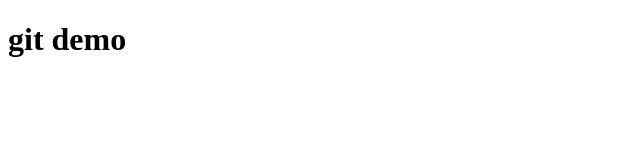
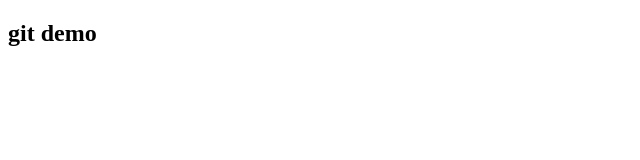
Before and after one commit to salama135/git-demo, a plain HTML site: page index.html in a window 1280 px wide. Shown: the whole page, without its empty margins (0-640 px from the left). Drawn offline with Linux system fonts and the light colour scheme.

Commit message:
fix: change heading from h1 to h2 in index.html

```diff
--- a/index.html
+++ b/index.html
@@ -6,6 +6,6 @@
     <title>git demo</title>
 </head>
 <body>
-    <h1>git demo</h1>
+    <h2>git demo</h2>
 </body>
 </html>
```
